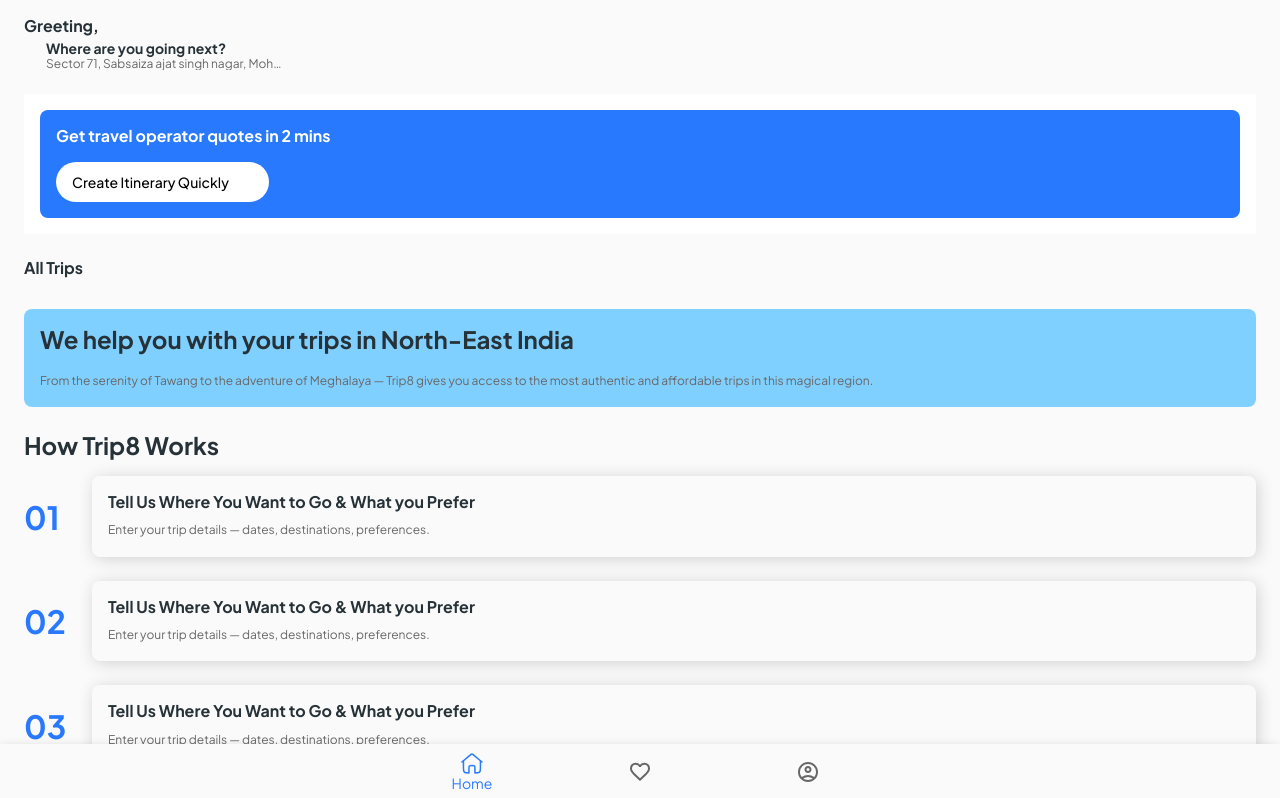
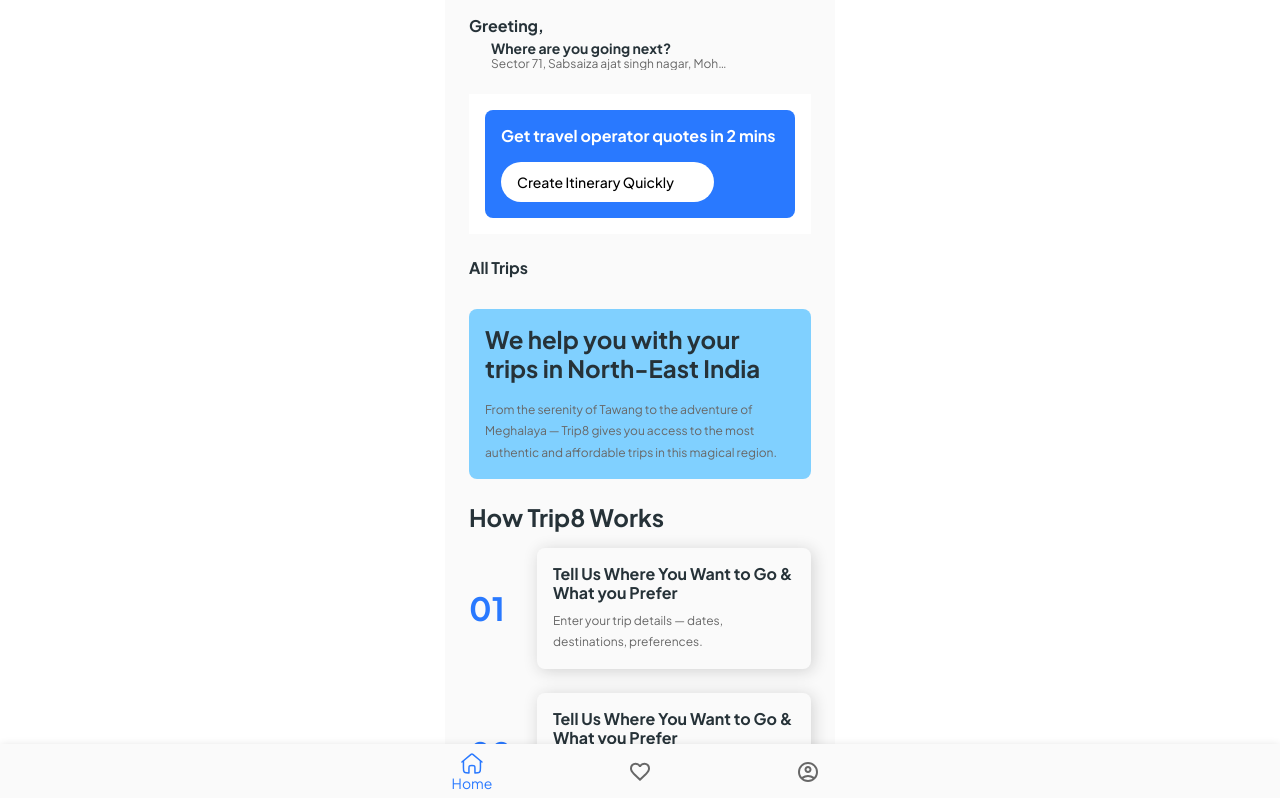
Before and after one commit to arbaz8-ai/trip8-fe, a Next.js app: page / in a window 1280 px wide. Shown: the top 798 px of the page. Built offline with nearby package versions, Linux system fonts and the light colour scheme; no server answers; some icons are missing.

Commit message:
temp fixed max width

```diff
--- a/src/app/(DashboardLayout)/(protected_routes)/create_itenary/page.tsx
+++ b/src/app/(DashboardLayout)/(protected_routes)/create_itenary/page.tsx
@@ -147,7 +147,7 @@
                     );
                   }
                   return (
-                    <Grid size={{ xs: 12, sm: 6 }} key={item.name} mb={2}>
+                    <Grid size={{ xs: 12 }} key={item.name} mb={2}>
                       <Field {...item} />
                     </Grid>
                   );
--- a/src/app/(DashboardLayout)/(protected_routes)/layout.tsx
+++ b/src/app/(DashboardLayout)/(protected_routes)/layout.tsx
@@ -28,7 +28,7 @@
   }, []);
 
   return (
-    <Box sx={{ width: "100%", mb: 10 }}>
+    <Box sx={{ width: "390px", mb: 10, mx: "auto" }}>
       {children}
       <BottomNavTab />
     </Box>
--- a/src/app/(DashboardLayout)/(protected_routes)/profile/EditProfileModal.tsx
+++ b/src/app/(DashboardLayout)/(protected_routes)/profile/EditProfileModal.tsx
@@ -83,7 +83,7 @@
         <Container
           disableGutters={true}
           component="main"
-          maxWidth="md"
+          maxWidth="xs"
           sx={{
             outline: "none",
             position: "absolute",
--- a/src/app/(DashboardLayout)/layout.tsx
+++ b/src/app/(DashboardLayout)/layout.tsx
@@ -8,7 +8,8 @@
 const MainWrapper = styled("div")(() => ({
   display: "flex",
   minHeight: "100vh",
-  width: "100%",
+  width: "390px",
+  margin: "auto",
 }));
 
 export default function RootLayout({
```
